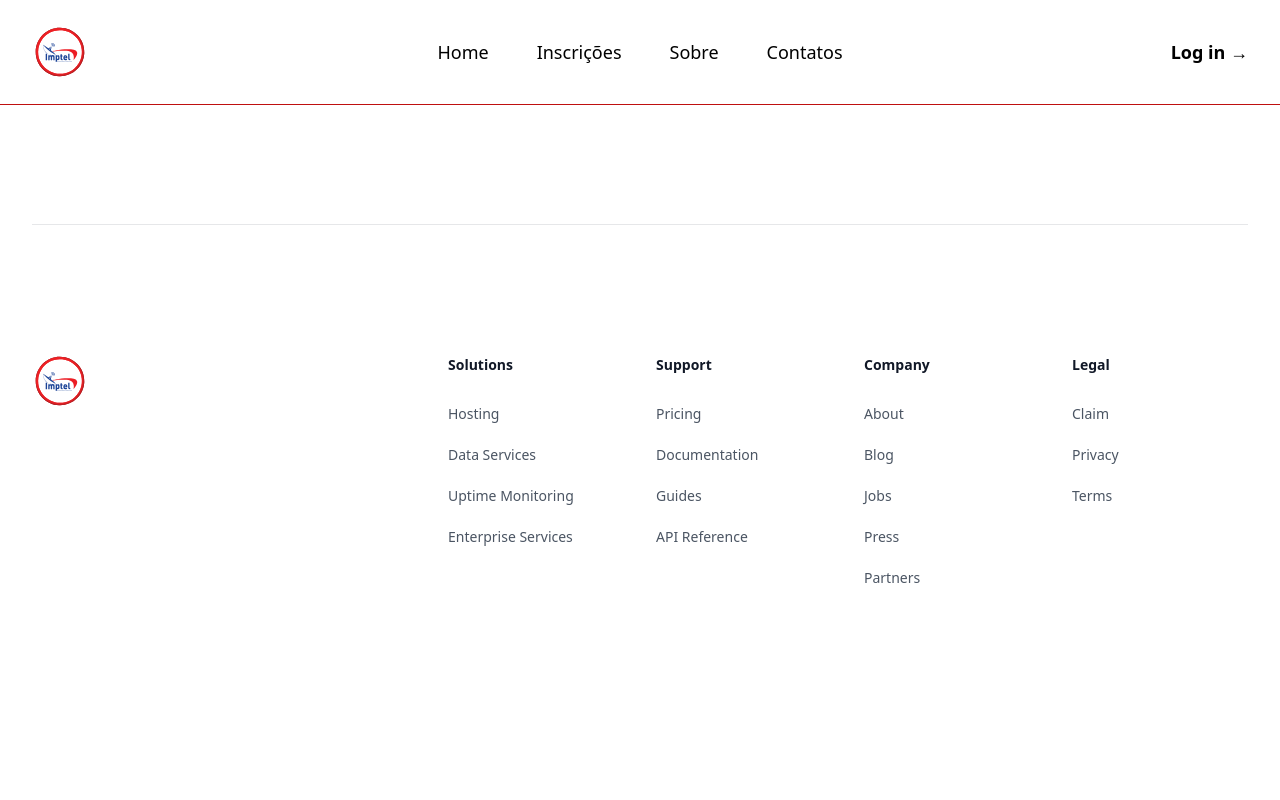
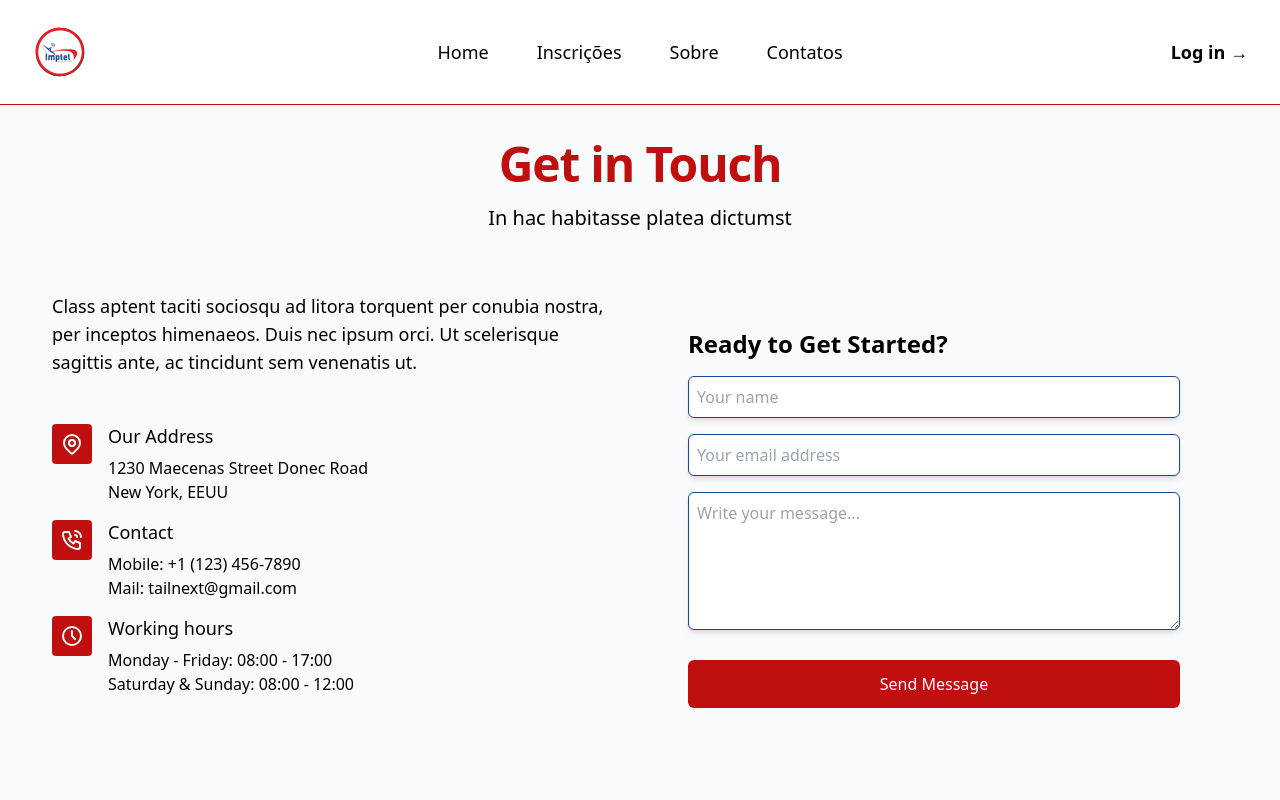
Before and after one commit to leehendrick/EduConnect-UI, a Nuxt app in the folder nuxt-app/: page /contatos in a window 1280 px wide. Shown: the top 800 px of the page. Built offline with nearby package versions, Linux system fonts and the light colour scheme.

Commit message:
add : contatos component

```diff
--- /dev/null
+++ b/nuxt-app/pages/contatos.vue
@@ -0,0 +1,112 @@
+<script setup>
+
+</script>
+
+<template>
+    <section class="bg-gray-50 text-black p-5 lg:-mb-56 md:-mb-56 mt-10 " id="contact">
+      <div class="mx-auto max-w-7xl px-4 py-16 sm:px-6 lg:px-8 lg:py-20">
+        <div class="mb-4">
+          <div class="mb-6 max-w-3xl text-center sm:text-center md:mx-auto md:mb-12">
+            <h2
+              class="font-heading mb-4 font-bold tracking-tight text-primary  text-3xl sm:text-5xl">
+              Get in Touch
+            </h2>
+            <p class="mx-auto mt-4 max-w-3xl text-xl ">In hac habitasse platea
+              dictumst
+            </p>
+          </div>
+        </div>
+        <div class="flex items-stretch justify-center">
+          <div class="grid md:grid-cols-2">
+            <div class="h-full pr-6">
+              <p class="mt-3 mb-12 text-lg ">
+                Class aptent taciti sociosqu ad
+                litora torquent per conubia nostra, per inceptos himenaeos. Duis nec ipsum orci. Ut scelerisque
+                sagittis ante, ac tincidunt sem venenatis ut.
+              </p>
+              <ul class="mb-6 md:mb-0">
+                <li class="flex">
+                  <div class="flex h-10 w-10 items-center justify-center rounded bg-primary text-white">
+                    <svg xmlns="http://www.w3.org/2000/svg" width="24" height="24" viewBox="0 0 24 24"
+                         fill="none" stroke="currentColor" stroke-width="2" stroke-linecap="round"
+                         stroke-linejoin="round" class="h-6 w-6">
+                      <path d="M9 11a3 3 0 1 0 6 0a3 3 0 0 0 -6 0"></path>
+                      <path
+                        d="M17.657 16.657l-4.243 4.243a2 2 0 0 1 -2.827 0l-4.244 -4.243a8 8 0 1 1 11.314 0z">
+                      </path>
+                    </svg>
+                  </div>
+                  <div class="ml-4 mb-4">
+                    <h3 class="mb-2 text-lg font-medium leading-6">Our Address
+                    </h3>
+                    <p class="">1230 Maecenas Street Donec Road</p>
+                    <p class="">New York, EEUU</p>
+                  </div>
+                </li>
+                <li class="flex">
+                  <div class="flex h-10 w-10 items-center justify-center rounded bg-primary text-gray-50">
+                    <svg xmlns="http://www.w3.org/2000/svg" width="24" height="24" viewBox="0 0 24 24"
+                         fill="none" stroke="currentColor" stroke-width="2" stroke-linecap="round"
+                         stroke-linejoin="round" class="h-6 w-6">
+                      <path
+                        d="M5 4h4l2 5l-2.5 1.5a11 11 0 0 0 5 5l1.5 -2.5l5 2v4a2 2 0 0 1 -2 2a16 16 0 0 1 -15 -15a2 2 0 0 1 2 -2">
+                      </path>
+                      <path d="M15 7a2 2 0 0 1 2 2"></path>
+                      <path d="M15 3a6 6 0 0 1 6 6"></path>
+                    </svg>
+                  </div>
+                  <div class="ml-4 mb-4">
+                    <h3 class="mb-2 text-lg font-medium leading-6">Contact
+                    </h3>
+                    <p class="">Mobile: +1 (123) 456-7890</p>
+                    <p class="">Mail: tailnext@gmail.com</p>
+                  </div>
+                </li>
+                <li class="flex">
+                  <div class="flex h-10 w-10 items-center justify-center rounded bg-primary text-gray-50">
+                    <svg xmlns="http://www.w3.org/2000/svg" width="24" height="24" viewBox="0 0 24 24"
+                         fill="none" stroke="currentColor" stroke-width="2" stroke-linecap="round"
+                         stroke-linejoin="round" class="h-6 w-6">
+                      <path d="M3 12a9 9 0 1 0 18 0a9 9 0 0 0 -18 0"></path>
+                      <path d="M12 7v5l3 3"></path>
+                    </svg>
+                  </div>
+                  <div class="ml-4 mb-4">
+                    <h3 class="mb-2 text-lg font-medium leading-6">Working
+                      hours</h3>
+                    <p class="">Monday - Friday: 08:00 - 17:00</p>
+                    <p class="">Saturday &amp; Sunday: 08:00 - 12:00</p>
+                  </div>
+                </li>
+              </ul>
+            </div>
+            <div class="card h-fit max-w-6xl p-5 md:p-12" id="form">
+              <h2 class="mb-4 text-2xl font-bold dark:text-white">Ready to Get Started?</h2>
+              <form id="contactForm">
+                <div class="mb-6">
+                  <div class="mx-0 mb-1 sm:mb-4">
+                    <div class="mx-0 mb-1 sm:mb-4">
+                      <label for="name" class="pb-1 text-xs uppercase tracking-wider"></label><input type="text" id="name" autocomplete="given-name" placeholder="Your name" class="mb-2 w-full rounded-md border  py-2 pl-2 pr-4 shadow-md  sm:mb-0 border-secondary focus:border-primary focus:ring-primary" name="name">
+                    </div>
+                    <div class="mx-0 mb-1 sm:mb-4">
+                      <label for="email" class="pb-1 text-xs uppercase tracking-wider"></label><input type="email" id="email" autocomplete="email" placeholder="Your email address" class="mb-2 w-full rounded-md border  py-2 pl-2 pr-4 shadow-md sm:mb-0 border-secondary focus:border-primary focus:ring-primary" name="email">
+                    </div>
+                  </div>
+                  <div class="mx-0 mb-1 sm:mb-4">
+                    <label for="textarea" class="pb-1 text-xs uppercase tracking-wider"></label><textarea id="textarea" name="textarea" cols="30" rows="5" placeholder="Write your message..." class="mb-2 w-full rounded-md border  py-2 pl-2 pr-4 shadow-md sm:mb-0  border-secondary focus:border-primary focus:ring-primary"></textarea>
+                  </div>
+                </div>
+                <div class="text-center">
+                  <button type="submit" class="w-full bg-primary text-white px-6 py-3 font-xl rounded-md sm:mb-0">Send Message</button>
+                </div>
+              </form>
+            </div>
+          </div>
+        </div>
+      </div>
+    </section>
+</template>
+
+<style scoped>
+
+</style>
```
